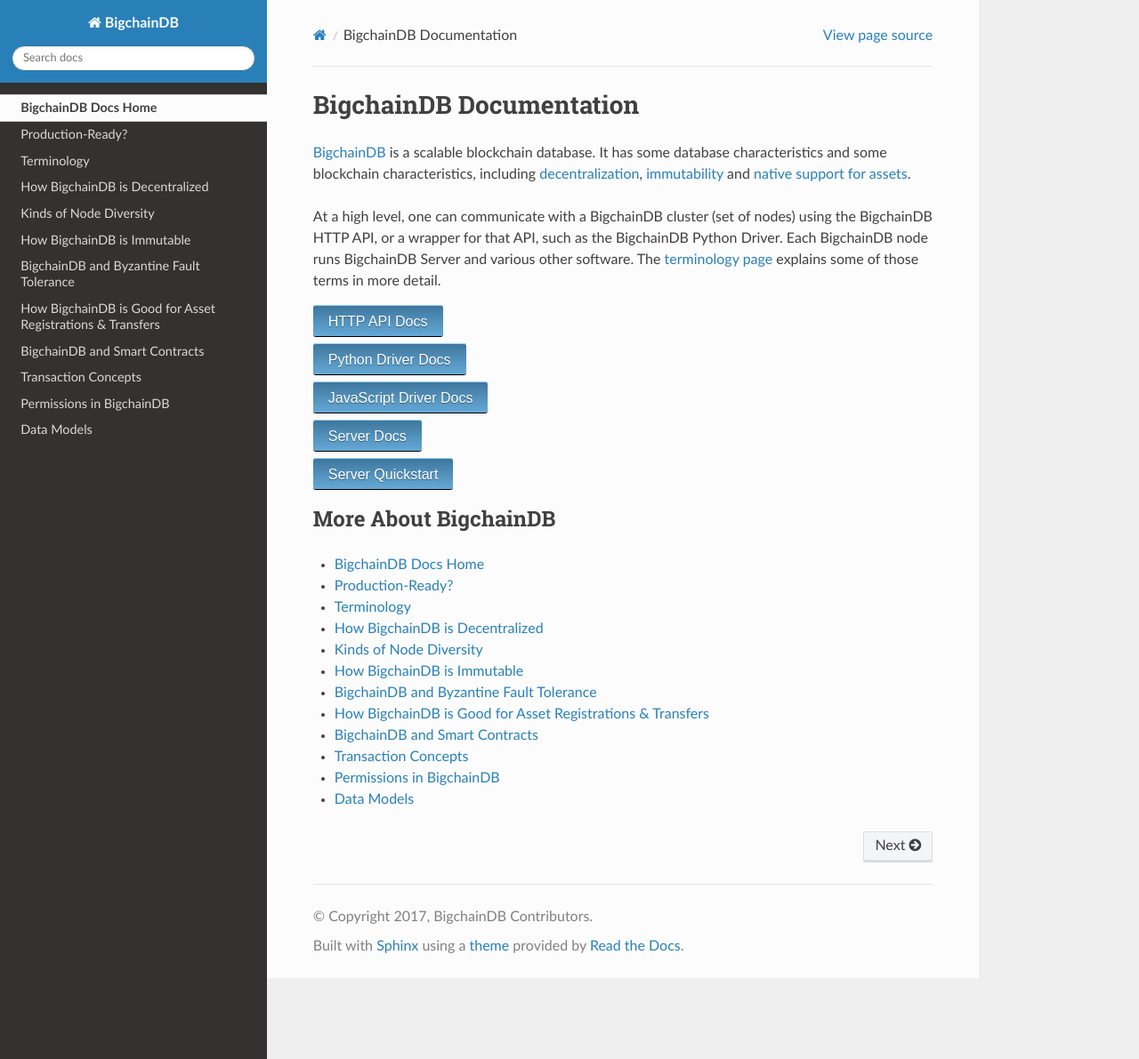
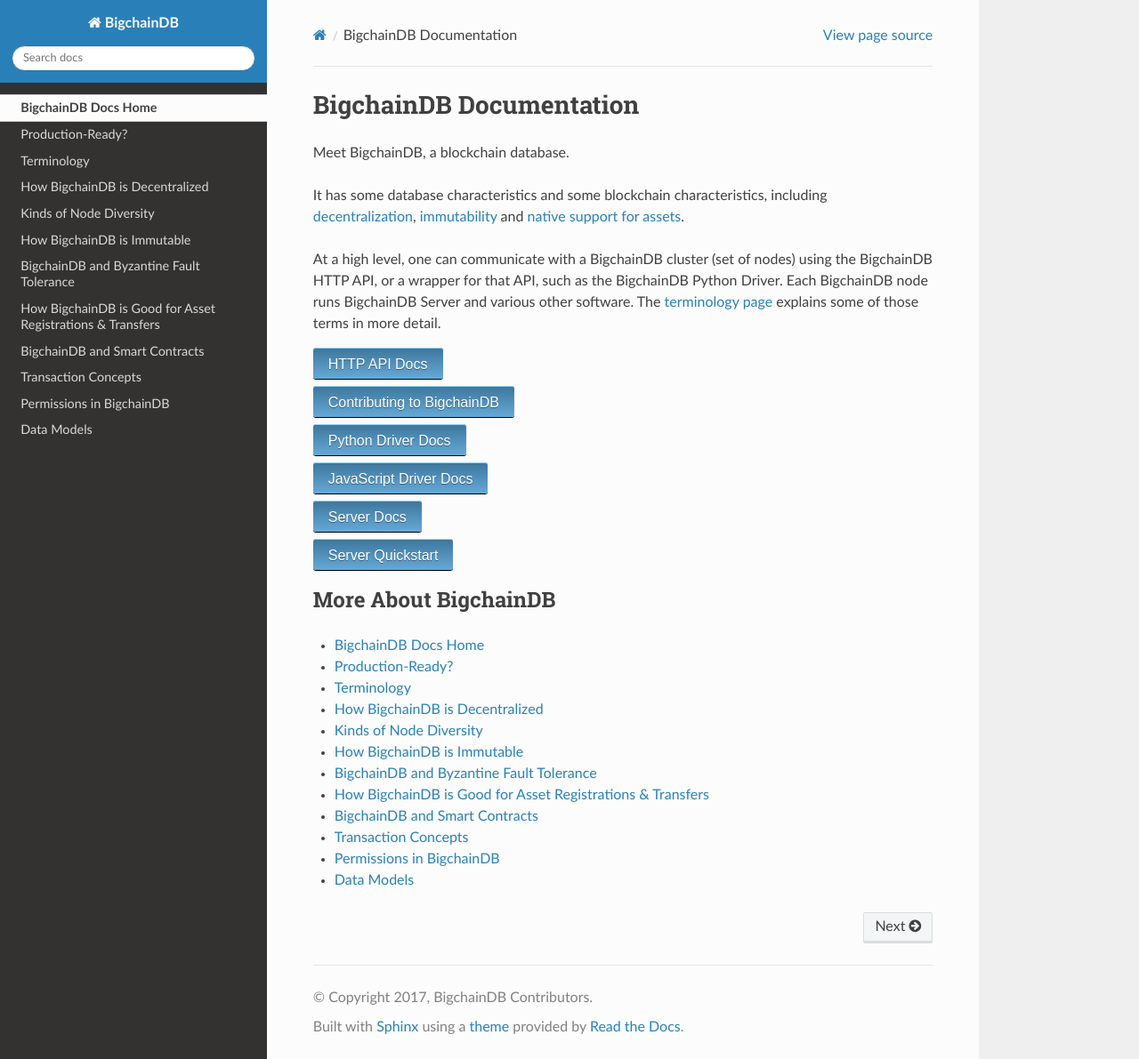
Before and after one commit to bigchaindb/bigchaindb, a Sphinx documentation site: the page built from docs/root/source/index.rst, in a window 1280 px wide and 1191 px high. Shown: the whole window at 89% size. Built offline with Sphinx 7.4.7 and the Read the Docs theme 2.0.0, drawn with Linux system fonts in a browser that asks for light colours.

Commit message:
Two fixes to root docs home page
- Added a button to link to the new "Contributing to BigchainDB" docs
- Changed the opening tag line

```diff
--- a/docs/root/source/index.rst
+++ b/docs/root/source/index.rst
@@ -1,7 +1,8 @@
 BigchainDB Documentation
 ========================
 
-`BigchainDB <https://www.bigchaindb.com/>`_ is a scalable blockchain database.
+Meet BigchainDB, a blockchain database.
+
 It has some database characteristics and some blockchain characteristics,
 including `decentralization <decentralized.html>`_,
 `immutability <immutable.html>`_
@@ -55,6 +56,9 @@
      <a class="button" href="http://bigchaindb.com/http-api">HTTP API Docs</a>
    </div>
    <div class="buttondiv">
+     <a class="button" href="http://docs.bigchaindb.com/projects/contributing/en/latest/index.html">Contributing to BigchainDB</a>
+   </div>
+   <div class="buttondiv">
      <a class="button" href="http://docs.bigchaindb.com/projects/py-driver/en/latest/index.html">Python Driver Docs</a>
    </div>
    <div class="buttondiv">
```
